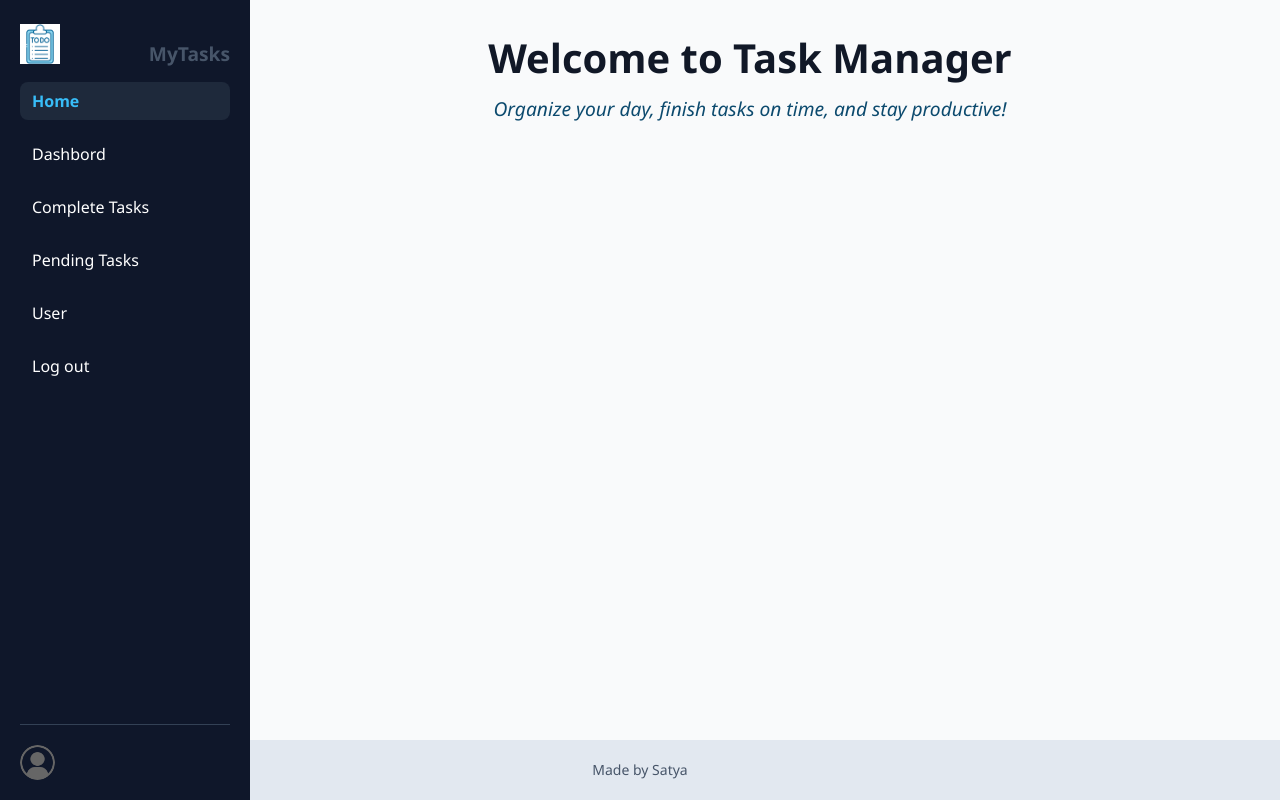
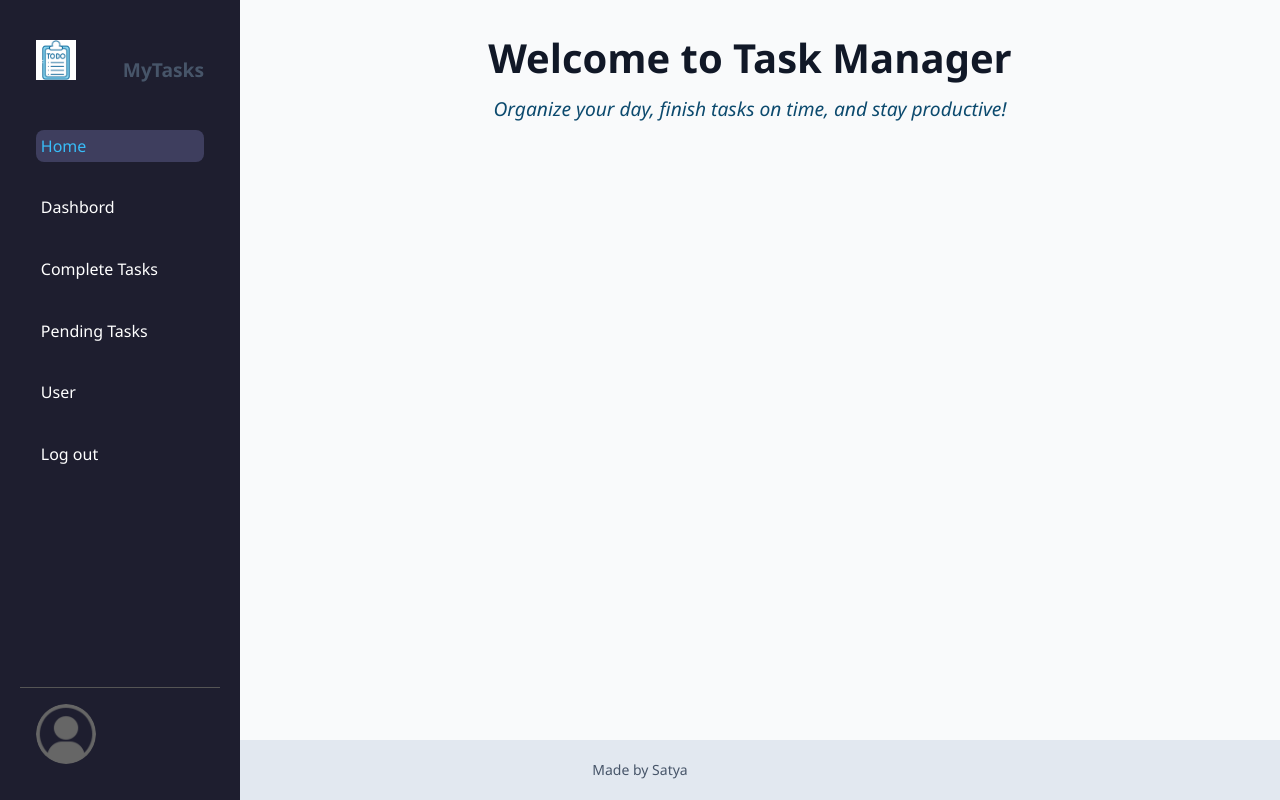
Before and after one commit to Satya9734/tasks-management, a React (Vite) app: page / in a window 1280 px wide. Built offline with nearby package versions, Linux system fonts and the light colour scheme.

Commit message:
style issue

```diff
--- a/src/Main.css
+++ b/src/Main.css
@@ -792,8 +792,131 @@ span a:hover {
   margin-top: 0%;
 }
 
-.active-link {
-  color: #007bff;
+/* Sidebar base */
+.sidebar {
+  position: fixed;
+  top: 0;
+  left: 0;
+  width: 240px;
+  height: 100vh;
+  background-color: #1e1e2f;
+  color: white;
+  display: flex;
+  flex-direction: column;
+  transform: translateX(-100%);
+  transition: transform 0.3s ease-in-out;
+  z-index: 1000;
+}
+
+/* Sidebar open */
+.sidebar.open {
+  transform: translateX(0);
+}
+
+/* Scrollable links section */
+.sidebar-links {
+  flex: 1;
+  overflow-y: auto;
+  display: flex;
+  flex-direction: column;
+  padding: 1rem;
+}
+
+.sidebar-links a {
+  color: white;
+  padding: 0.30rem;
+  text-decoration: none;
+  border-radius: 8px;
+  transition: background 0.2s;
+}
+
+/* ✅ Active link style */
+.sidebar-links a.active,
+.sidebar-links a.active-link {
+  background-color: #3e3e5e;
+}
+
+/* Header */
+.sidebar-header {
+  display: flex;
+  align-items: center;
+  justify-content: space-between;
+  padding: 1rem;
+}
+
+.logo {
+  height: 40px;
+}
+
+.app-title {
+  font-size: 1.2rem;
   font-weight: bold;
-  text-decoration: underline;
+  margin-left: 0.5rem;
 }
+
+/* Profile fixed at bottom */
+.sidebar-profile {
+  padding: 1rem;
+  border-top: 1px solid #555;
+  text-align: center;
+}
+
+.profile-pic {
+  width: 60px;
+  height: 60px;
+  border-radius: 50%;
+}
+
+.user-name {
+  margin-top: 0.5rem;
+  font-size: 1rem;
+}
+
+/* Menu toggle */
+.menu-button {
+  position: fixed;
+  top: 1rem;
+  left: 1rem;
+  font-size: 1.5rem;
+  color: white;
+  background-color: #1e1e2f;
+  padding: 0.5rem;
+  border-radius: 4px;
+  z-index: 1100;
+}
+
+/* Responsive */
+@media (min-width: 768px) {
+  .sidebar {
+    transform: translateX(0);
+  }
+
+  .menu-button {
+    display: none;
+  }
+}
+
+
+/* Custom scrollbar for sidebar-links */
+.sidebar-links::-webkit-scrollbar {
+  width: 8px;
+}
+
+.sidebar-links::-webkit-scrollbar-track {
+  background: #1e1e2f;
+}
+
+.sidebar-links::-webkit-scrollbar-thumb {
+  background-color: #555;
+  border-radius: 4px;
+}
+
+.sidebar-links::-webkit-scrollbar-thumb:hover {
+  background-color: #777;
+}
+
+/* Firefox scrollbar support */
+.sidebar-links {
+  scrollbar-width: thin;
+  scrollbar-color: #555 #1e1e2f;
+}
```
